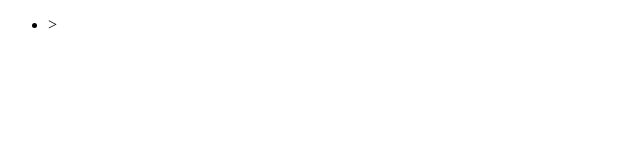
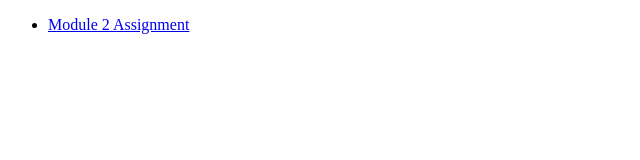
Before and after one commit to harokevin/KHCourseraWebDev, a plain HTML site: page index.html in a window 1280 px wide. Shown: the whole page, without its empty margins (0-640 px from the left). Drawn offline with Linux system fonts and the light colour scheme.

Commit message:
getting module2 setup

```diff
--- a/index.html
+++ b/index.html
@@ -11,7 +11,7 @@
 
   <div>
     <ul>
-      <li><a href="module2.html"></a>></li>
+      <li><a href="module2.html">Module 2 Assignment</a></li>
     </ul>
   </div>
 
```
